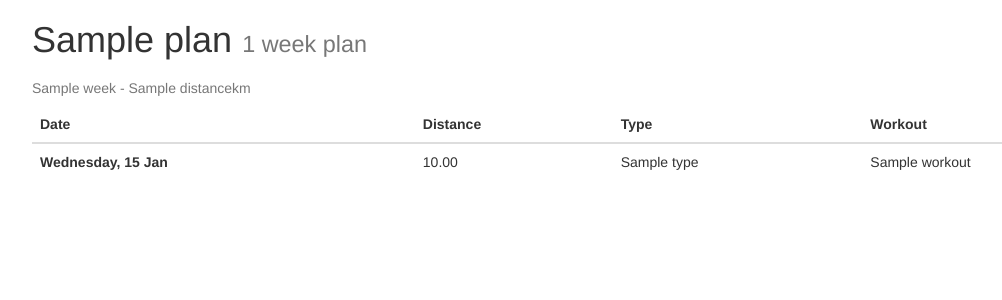
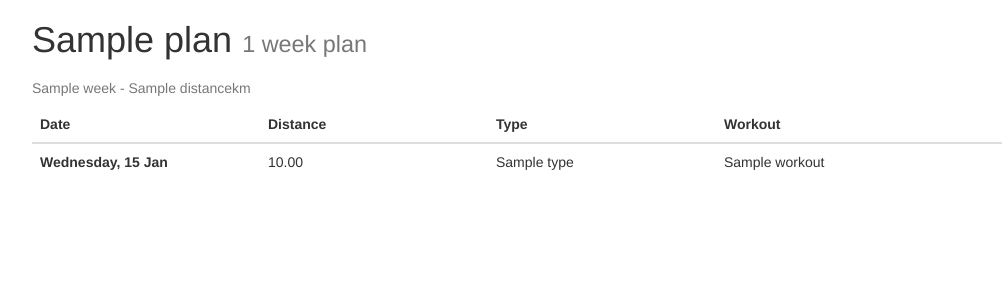
Before and after one commit to supermitch/runblueprint.com, a Django app: template runblueprint/plans/templates/plans/render_plan.html in a window 1280 px wide. Shown: the top 300 px of the page, without its empty margins (38-1040 px from the left). Run offline with Django 3.2, Linux system fonts and the light colour scheme; the template is opened without the code that fills it: most values are stand-ins (such as "Sample title", 1, 10 or a date in 2020); some libraries are stand-ins or nearby versions.

Commit message:
Improve column sizing

```diff
--- a/runblueprint/plans/static/plan.css
+++ b/runblueprint/plans/static/plan.css
@@ -1,12 +1,22 @@
-.plan {}
-
-.week {}
-
-.day {}
-
 .table-light {
     background-color: ghostwhite;
 }
 .table-dark {
     background-color: mintcream;
 }
+
+.table-column-date {
+    width: 20%;
+}
+
+.table-column-distance {
+    width: 20%;
+}
+
+.table-column-type {
+    width: 20%;
+}
+
+.table-column-workout {
+    width: 40%;
+}
--- a/runblueprint/plans/templates/plans/render_plan.html
+++ b/runblueprint/plans/templates/plans/render_plan.html
@@ -24,10 +24,10 @@
         <caption>{{ week.title }} - {{ week.distance }}km</caption>
         <thead>
           <tr>
-            <th>Date</th>
-            <th>Distance</th>
-            <th>Type</th>
-            <th>Workout</th>
+            <th class="table-column-date">Date</th>
+            <th class="table-column-distance">Distance</th>
+            <th class="table-column-type">Type</th>
+            <th class="table-column-workout">Workout</th>
           </tr>
         </thead>
         <tbody>
```
